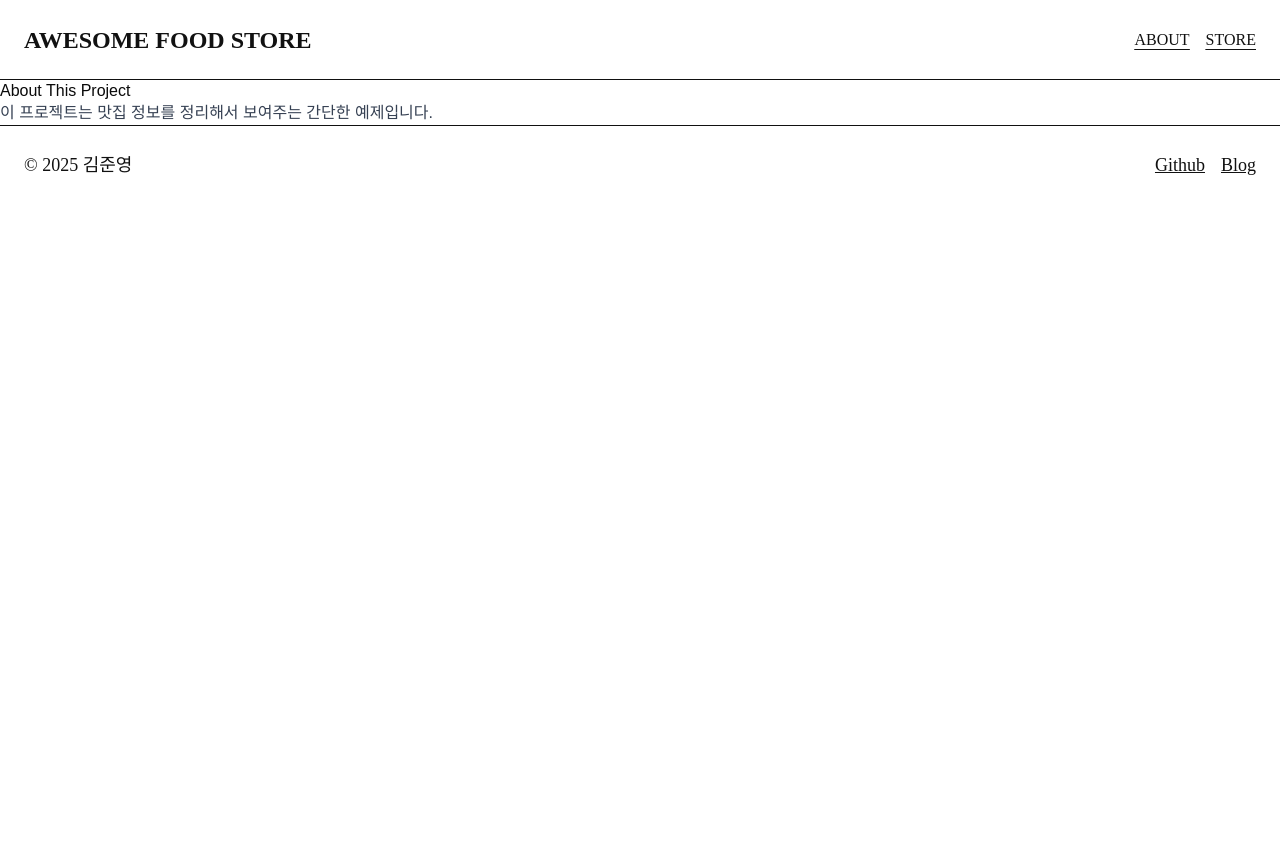
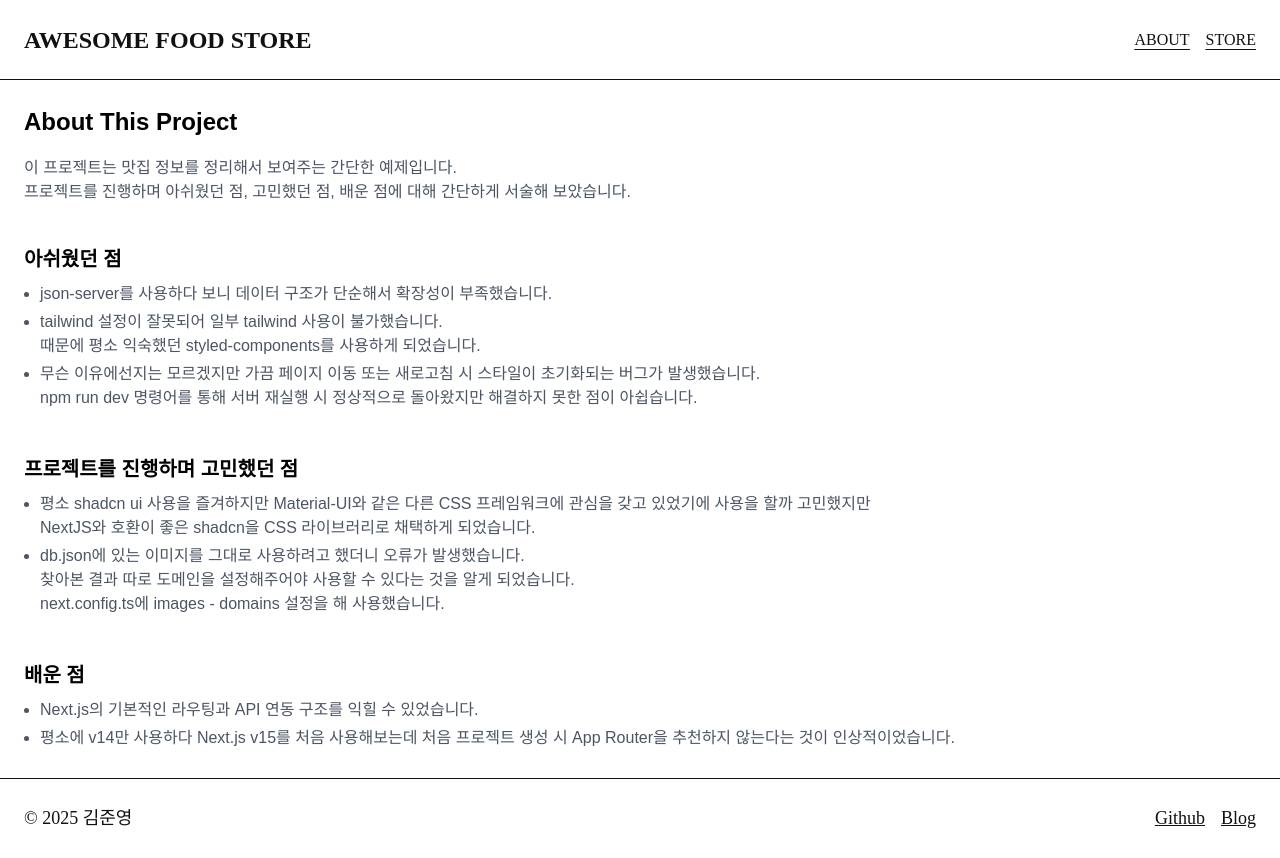
Before and after one commit to JunYoungKr/purpleIO, a Next.js app: page /about in a window 1280 px wide. Before the commit the page ends 800 px from the top, so only its background shows below. Built offline with nearby package versions, Linux system fonts and the light colour scheme.

Commit message:
feat: about 페이지 구현 및 수정

```diff
--- a/src/pages/about.tsx
+++ b/src/pages/about.tsx
@@ -1,19 +1,126 @@
+"use client";
+
+import styled from "styled-components";
 import Header from "@/components/Header";
 import Footer from "@/components/Footer";
 
 const AboutPage = () => {
   return (
-    <>
+    <Container>
       <Header />
-      <main className="p-6">
-        <h1 className="text-2xl font-bold mb-4">About This Project</h1>
-        <p className="text-gray-700">
-          이 프로젝트는 맛집 정보를 정리해서 보여주는 간단한 예제입니다.
-        </p>
-      </main>
+      <Main>
+        <Section>
+          <Title>About This Project</Title>
+          <p style={{ color: "#4b5563" }}>
+            이 프로젝트는 맛집 정보를 정리해서 보여주는 간단한 예제입니다.
+            <br />
+            프로젝트를 진행하며 아쉬웠던 점, 고민했던 점, 배운 점에 대해
+            간단하게 서술해 보았습니다.
+          </p>
+        </Section>
+
+        <Section>
+          <SubTitle>아쉬웠던 점</SubTitle>
+          <List>
+            <li>
+              json-server를 사용하다 보니 데이터 구조가 단순해서 확장성이
+              부족했습니다.
+            </li>
+            <li>
+              tailwind 설정이 잘못되어 일부 tailwind 사용이 불가했습니다. <br />
+              때문에 평소 익숙했던 styled-components를 사용하게 되었습니다.
+            </li>
+            <li>
+              무슨 이유에선지는 모르겠지만 가끔 페이지 이동 또는 새로고침 시
+              스타일이 초기화되는 버그가 발생했습니다. <br />
+              npm run dev 명령어를 통해 서버 재실행 시 정상적으로 돌아왔지만
+              해결하지 못한 점이 아쉽습니다.
+            </li>
+          </List>
+        </Section>
+
+        <Section>
+          <SubTitle>프로젝트를 진행하며 고민했던 점</SubTitle>
+          <List>
+            <li>
+              평소 shadcn ui 사용을 즐겨하지만 Material-UI와 같은 다른 CSS
+              프레임워크에 관심을 갖고 있었기에 사용을 할까 고민했지만
+              <br />
+              NextJS와 호환이 좋은 shadcn을 CSS 라이브러리로 채택하게
+              되었습니다.
+            </li>
+            <li>
+              db.json에 있는 이미지를 그대로 사용하려고 했더니 오류가
+              발생했습니다. <br />
+              찾아본 결과 따로 도메인을 설정해주어야 사용할 수 있다는 것을 알게
+              되었습니다.
+              <br />
+              next.config.ts에 images - domains 설정을 해 사용했습니다.
+            </li>
+          </List>
+        </Section>
+
+        <Section>
+          <SubTitle>배운 점</SubTitle>
+          <List>
+            <li>
+              Next.js의 기본적인 라우팅과 API 연동 구조를 익힐 수 있었습니다.
+            </li>
+            <li>
+              평소에 v14만 사용하다 Next.js v15를 처음 사용해보는데 처음
+              프로젝트 생성 시 App Router을 추천하지 않는다는 것이
+              인상적이었습니다.
+            </li>
+          </List>
+        </Section>
+      </Main>
       <Footer />
-    </>
+    </Container>
   );
 };
 
 export default AboutPage;
+
+const Container = styled.div`
+  background-color: white;
+  @media (min-width: 768px) {
+    height: 100%;
+  }
+`;
+
+const Main = styled.main`
+  display: flex;
+  flex-direction: column;
+  padding: 24px;
+  gap: 40px;
+  background-color: white;
+
+  @media (max-width: 640px) {
+    height: 100%;
+  }
+`;
+
+const Section = styled.section``;
+
+const Title = styled.h1`
+  font-size: 1.5rem;
+  font-weight: 700;
+  margin-bottom: 1rem;
+  color: black;
+`;
+
+const SubTitle = styled.h2`
+  font-size: 1.25rem;
+  font-weight: 600;
+  margin-bottom: 0.5rem;
+  color: black;
+`;
+
+const List = styled.ul`
+  list-style-type: disc;
+  padding-left: 1rem;
+  color: #4b5563;
+  & > li {
+    margin-bottom: 0.25rem;
+  }
+`;
```
